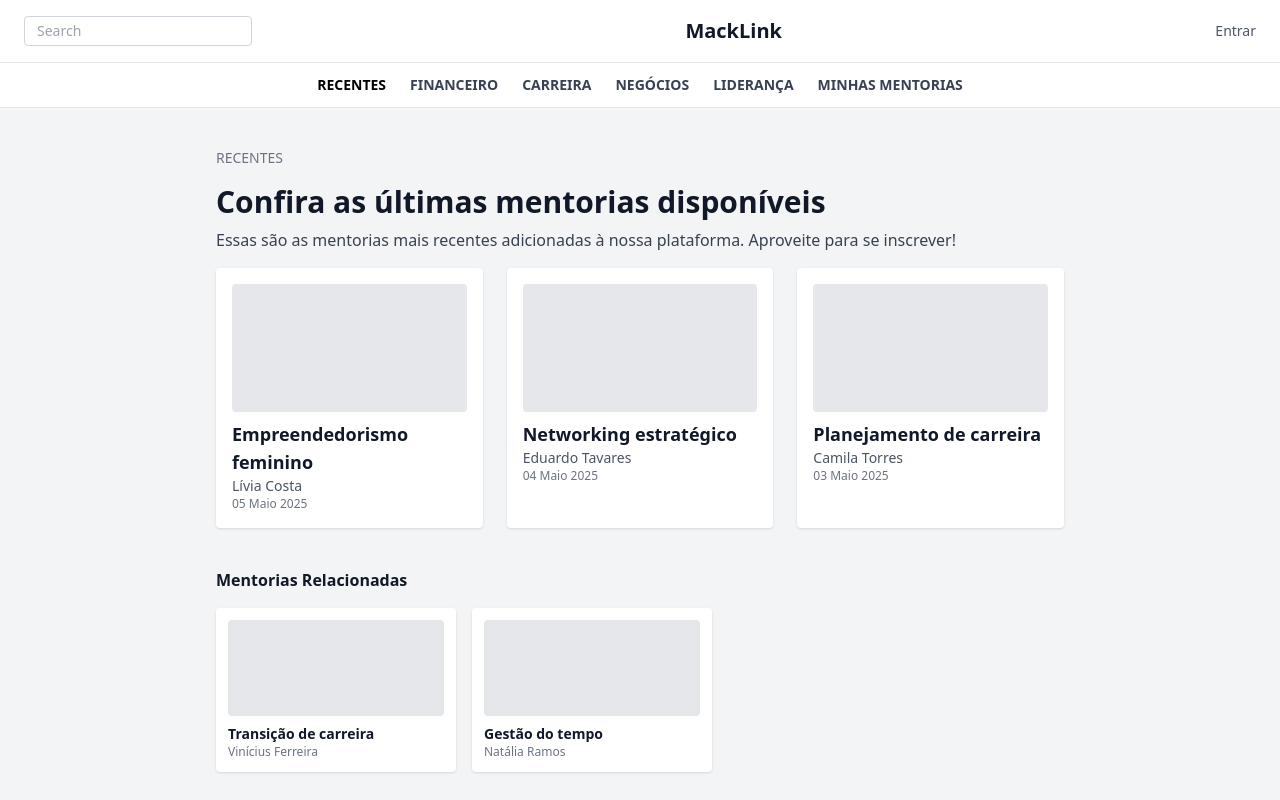
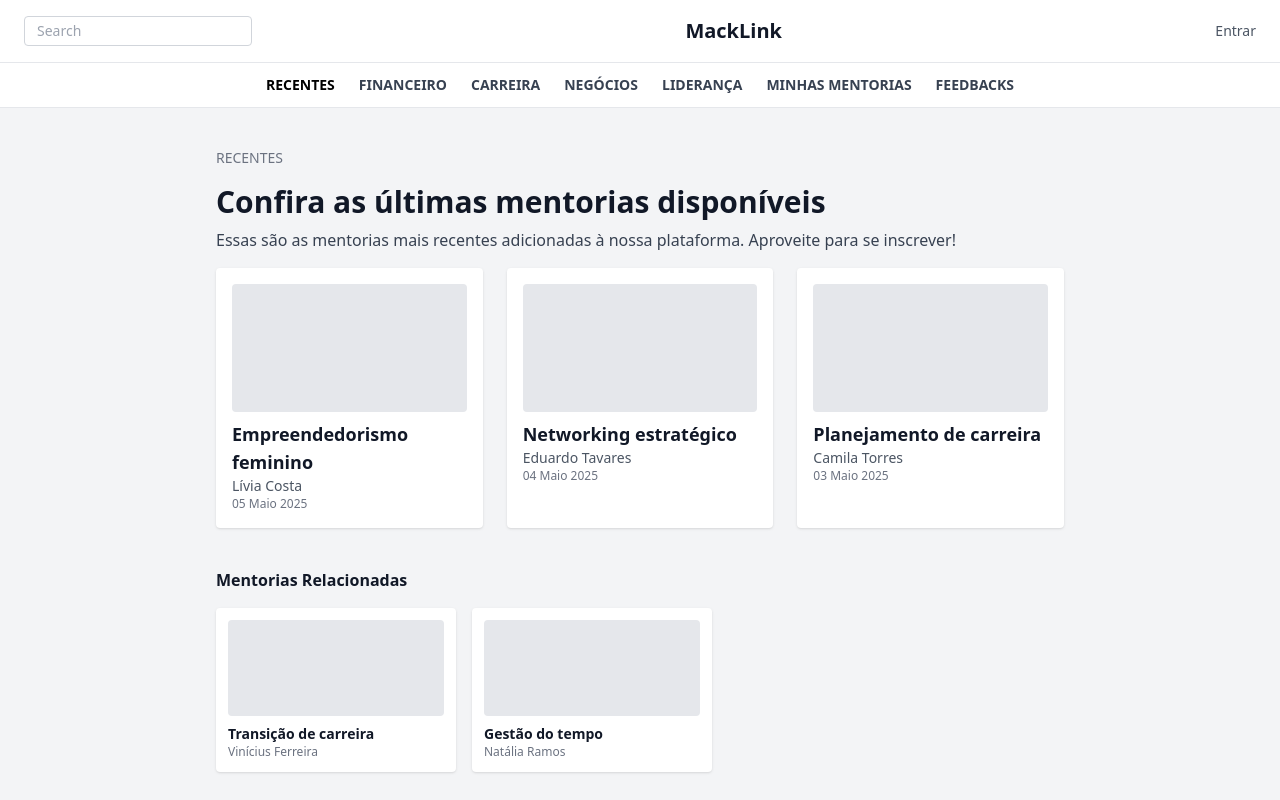
Before and after one commit to EngSoftwareMack5G/Frontend, a plain HTML site: page recents.html in a window 1280 px wide. Shown: the top 800 px of the page. Drawn offline with nearby package versions, Linux system fonts and the light colour scheme.

Commit message:
Update recents.html

```diff
--- a/recents.html
+++ b/recents.html
@@ -20,6 +20,7 @@
     <a href="business.html">NEGÓCIOS</a>
     <a href="leadership.html">LIDERANÇA</a>
     <a href="my_mentorships.html">MINHAS MENTORIAS</a>
+    <a href="feedbacks.html">FEEDBACKS</a>
   </nav>
 
   <main class="max-w-4xl mx-auto px-6 py-10">
```
